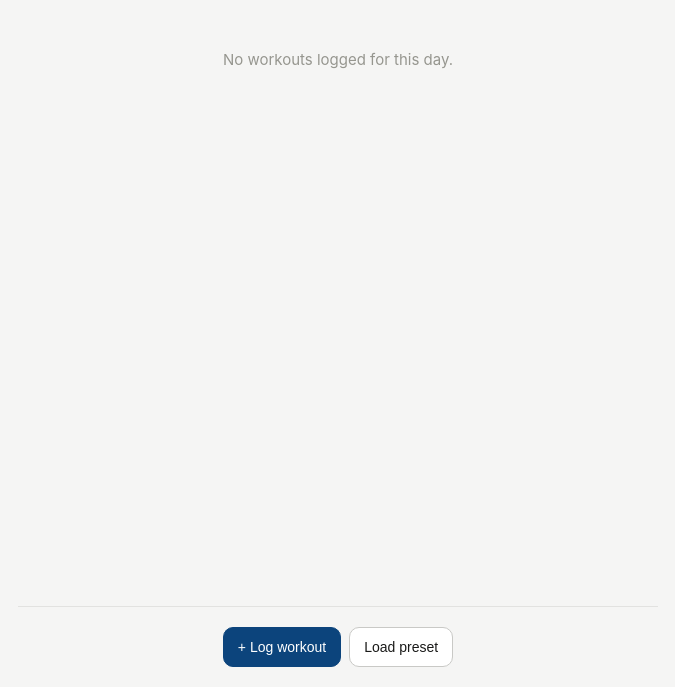
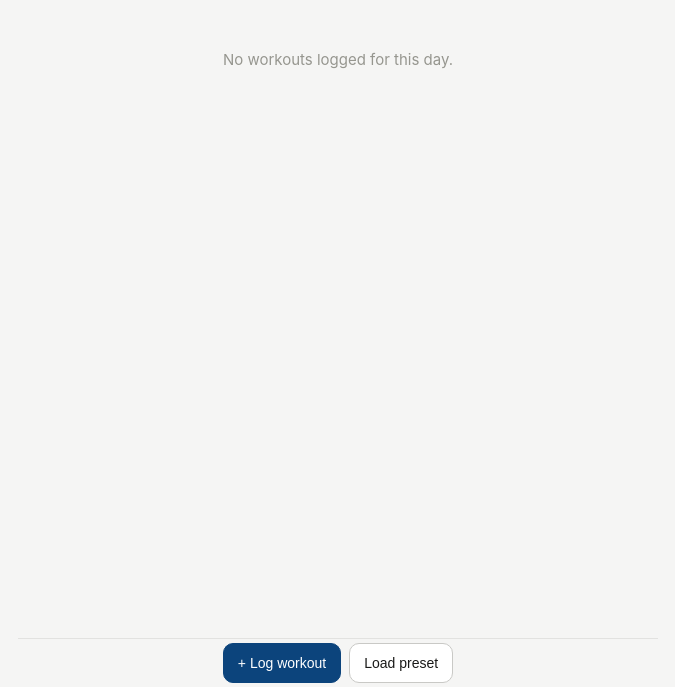
Before and after one commit to ukswift/workout-log, a website: page index.html in a window 1280 px wide. Shown: the part 113-800 px from the top of the page, without its empty margins (302-977 px from the left). Drawn offline with nearby package versions, Linux system fonts and the light colour scheme.

Commit message:
Use dynamic PWA layout sizing

```diff
--- a/index.html
+++ b/index.html
@@ -48,7 +48,7 @@
     padding:0;
     display:flex;
     flex-direction:column;
-    height:100dvh;
+    height:var(--app-viewport-height, 100dvh);
     padding-top:env(safe-area-inset-top);
     padding-left:env(safe-area-inset-left);
     padding-right:env(safe-area-inset-right);
@@ -56,7 +56,7 @@
   #log-list {
     flex: 1;
     overflow-y: auto;
-    padding: 16px 14px 60px 14px;
+    padding: 16px 14px calc(var(--action-footer-height, 60px) + 16px) 14px;
   }
   h1{font-size:20px; font-weight:700; margin:0;}
   .row{display:flex; align-items:center; justify-content:space-between; gap:8px;}
@@ -380,15 +380,15 @@
   .action-footer{
     flex-shrink: 0;
     background: var(--bg);
-    padding: 12px 14px;
-    padding-bottom: calc(12px + env(safe-area-inset-bottom));
+    padding: 4px 14px;
+    padding-bottom: calc(4px + env(safe-area-inset-bottom));
     border-top: 1px solid var(--border);
     z-index: 50;
   }
   .center-action-area{
     display:flex; justify-content:center; align-items:center; gap:8px; flex-wrap:wrap;
   }
-  .compact-action-footer{padding-top:8px; padding-bottom:calc(8px + env(safe-area-inset-bottom));}
+  .compact-action-footer{padding:0;}
   .compact-action-footer .btn{min-height:40px; padding:8px 14px; font-size:14px;}
   .info-btn{color:var(--accent); border:1px solid var(--accent-bg); background:var(--accent-bg); font-weight:700;}
   .details-close-btn{width:48px; height:48px; min-width:48px; min-height:48px; padding:0; color:var(--text); border:1px solid var(--border-strong); background:var(--card); font-size:30px; line-height:1;}
@@ -415,7 +415,7 @@
 
 <script>
 // ============ CONFIG & CONSTANTS ============
-const APP_VERSION = "1.0.5";
+const APP_VERSION = "1.0.6";
 
 const PICKER_LIMITS = {
   weightMin: 5,
@@ -1193,6 +1193,7 @@ function render(){
     }
     setupTouchNavigation();
     setupCalendarSwipe();
+    syncActionFooterHeight();
   });
 }
 
@@ -2100,8 +2101,16 @@ function syncMobileViewport(){
   }
 }
 
+function syncActionFooterHeight(){
+  const footer = document.querySelector('.action-footer');
+  if(footer) document.documentElement.style.setProperty('--action-footer-height', `${footer.getBoundingClientRect().height}px`);
+}
+
 syncMobileViewport();
-if(window.visualViewport) window.visualViewport.addEventListener('resize', syncMobileViewport);
+if(window.visualViewport) window.visualViewport.addEventListener('resize', () => {
+  syncMobileViewport();
+  syncActionFooterHeight();
+});
 
 loadAll();
 
--- a/package.json
+++ b/package.json
@@ -1,7 +1,7 @@
 {
   "name": "workout-log",
   "private": true,
-  "version": "1.0.5",
+  "version": "1.0.6",
   "scripts": {
     "version:patch": "node scripts/bump-version.js patch",
     "version:minor": "node scripts/bump-version.js minor",
```
Also changed, not shown: README.md.
